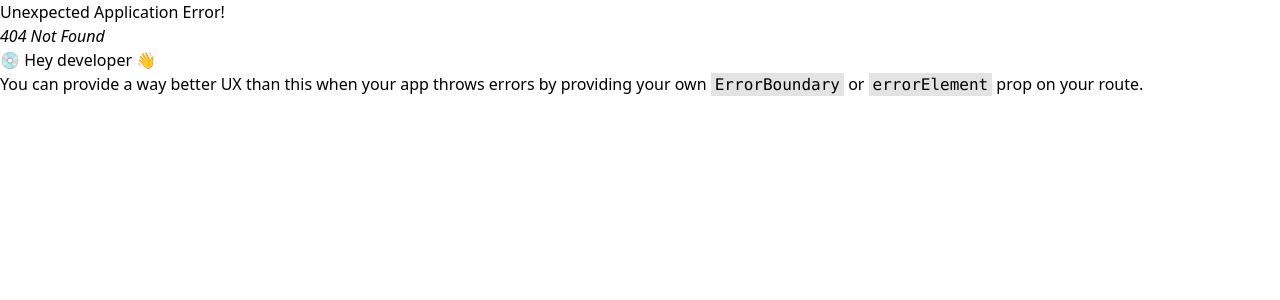
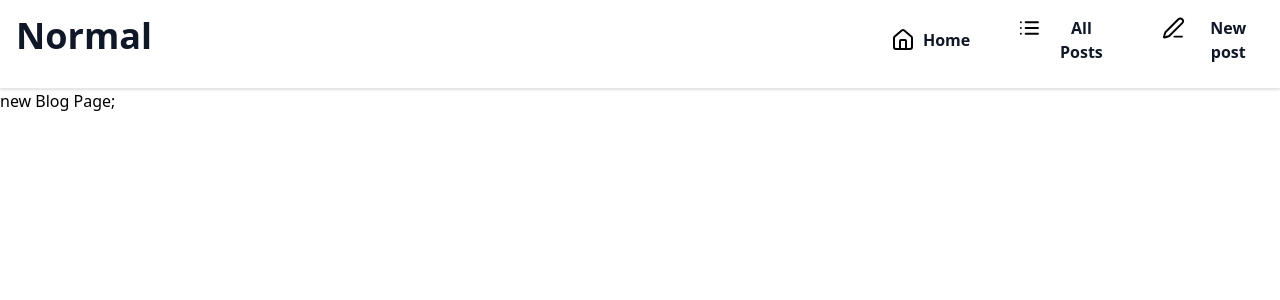
Before and after one commit to Mohfazam/Normal, a React (Vite) app in the folder Frontend/: page /newPost in a window 1280 px wide. Before the commit this address had no page. Shown: the top 300 px of the page. Built offline with nearby package versions, Linux system fonts and the light colour scheme.

Commit message:
navBar Structure 6

```diff
--- a/Frontend/src/Components/Navbar.tsx
+++ b/Frontend/src/Components/Navbar.tsx
@@ -1,6 +1,9 @@
-import {House, List, PenLine  } from "lucide-react"
+import {House, List, PenLine  } from "lucide-react";
+
+import { useNavigate } from "react-router-dom";
 
 export const Navbar = () => {
+    const navigate = useNavigate();
     return (
         <div className="sticky top-0 z-50 w-full bg-white border-b border-gray-200 shadow-sm p-4 pb-6">
             <div className="flex">
@@ -9,17 +12,17 @@ export const Navbar = () => {
                 <div className="flex gap-12 justify-between items-center">
                     <div className="flex gap-2">
                         <House/>
-                        <button className="text-gray-900 font-bold hover:cursor-pointer">Home</button>
+                        <button onClick={() => navigate("/")} className="text-gray-900 font-bold hover:cursor-pointer" >Home</button>
                     </div>
 
                     <div className="flex gap-2">
                         <List />
-                        <button className="text-gray-900 font-bold hover:cursor-pointer">All Posts</button>
+                        <button onClick={() => navigate("/")} className="text-gray-900 font-bold hover:cursor-pointer">All Posts</button>
                     </div>
 
                     <div className="flex gap-2">
                         <PenLine />
-                        <button className="text-gray-900 font-bold hover:cursor-pointer">New post</button>
+                        <button onClick={() => navigate("/")} className="text-gray-900 font-bold hover:cursor-pointer">New post</button>
                     </div>
                 </div>
             </div>
```
Also changed, not shown: Frontend/src/App.tsx (+4 -4 lines), Frontend/src/Pages/AllPosts.tsx (renamed from Frontend/src/Pages/AllBlogs.tsx), Frontend/src/Pages/NewPost.tsx (renamed from Frontend/src/Pages/NewBlog.tsx).
